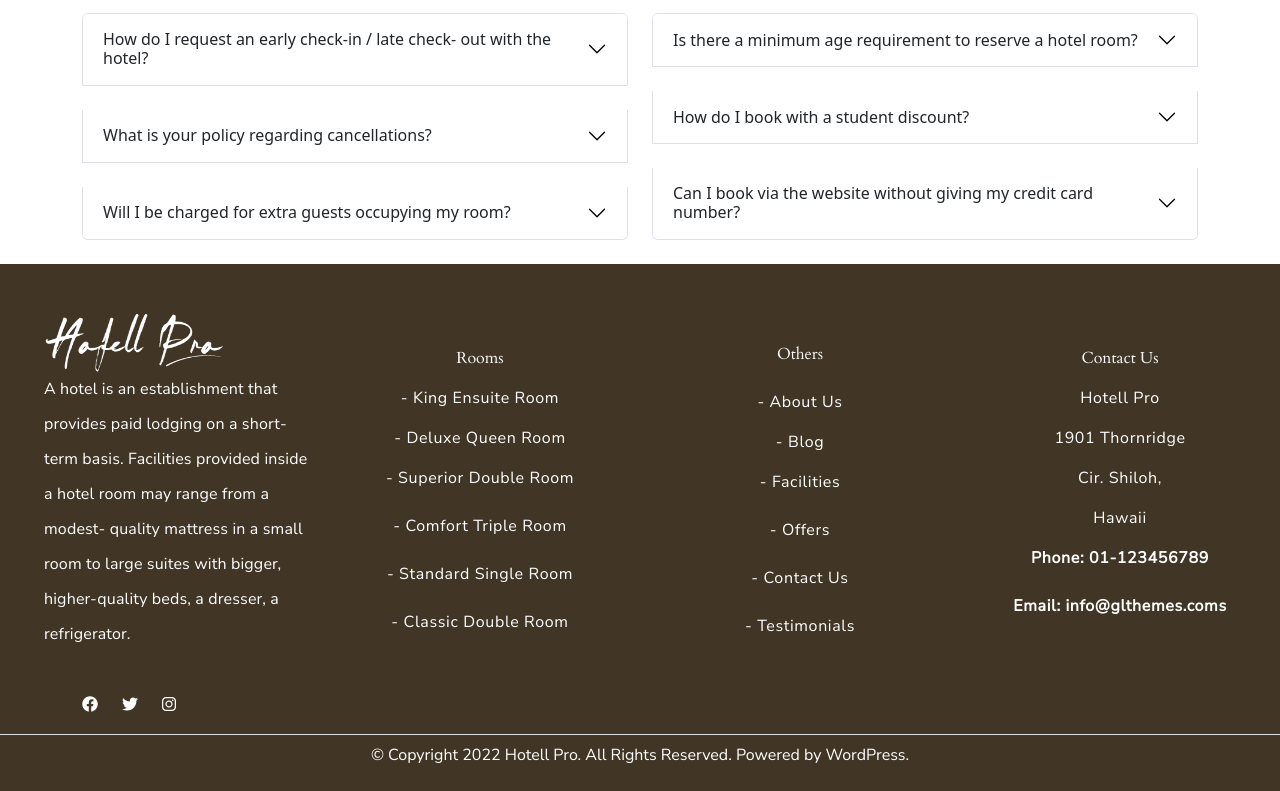
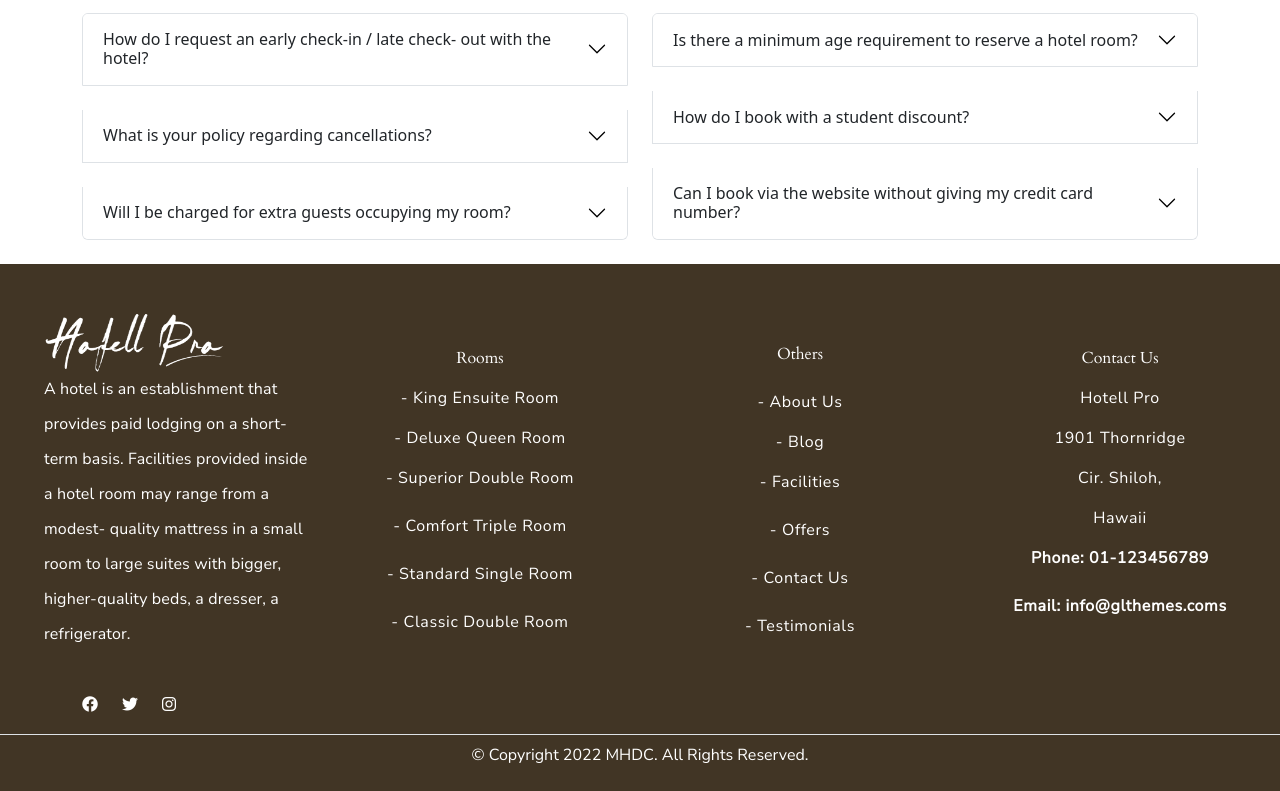
Before and after one commit to maryllhannah/hotel, a plain HTML site: page index.html in a window 1280 px wide. Shown: the part 3363-4154 px from the top of the page. Drawn offline with nearby package versions, Linux system fonts and the light colour scheme.

Commit message:
Update index.html

```diff
--- a/index.html
+++ b/index.html
@@ -686,7 +686,7 @@
         </div>
     <!-- copyright -->
         <div class="border border-top-1 border-bottom-0 border-start-0 border-end-0 py-2">
-            <p class="text-center copyright">© Copyright 2022 Hotell Pro. All Rights Reserved. Powered by WordPress.</p>
+            <p class="text-center copyright">© Copyright 2022 MHDC. All Rights Reserved.</p>
         </div>
   <!-- container footer -->
             </div>
```
